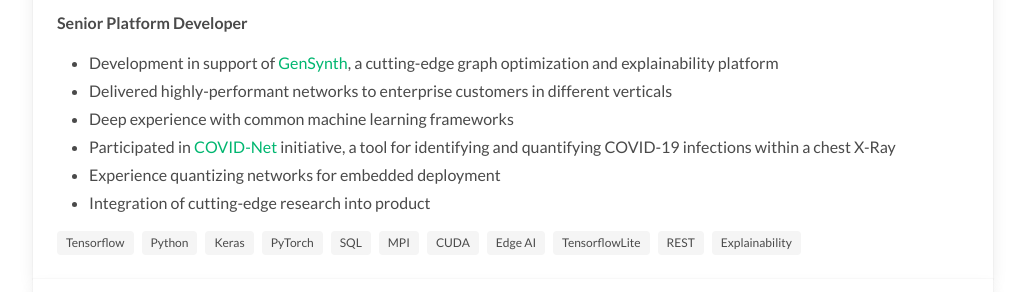
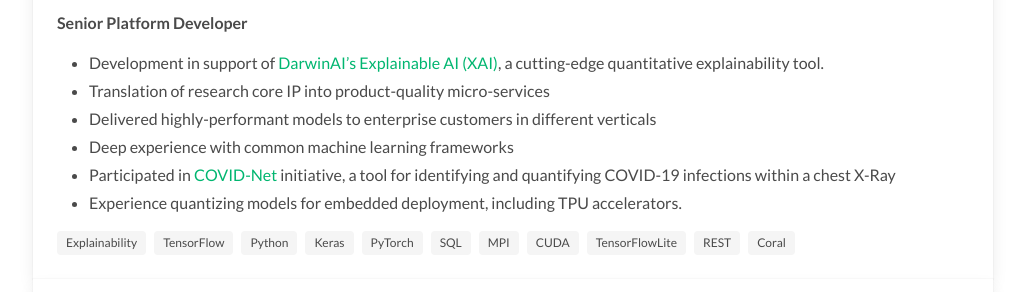
Before and after one commit to itSeez/itSeez.github.io, a plain HTML site: page index.html in a window 1280 px wide. Shown: the part 1083-1375 px from the top of the page, without its empty margins (127-1152 px from the left). Drawn offline with Linux system fonts and the light colour scheme.

Commit message:
Reformatted + updated some text and link content. Aterica links are dead + GenSynth is also no longer a thing.

```diff
--- a/index.html
+++ b/index.html
@@ -43,13 +43,15 @@
                             </a>
                         </div>
                         <div class="column" style="min-width:75px;max-width:100px">
-                            <a href="https://www.linkedin.com/in/paul-mcinnis-7a63173b" target="_blank" class="icon has-text-light">
+                            <a href="https://www.linkedin.com/in/paul-mcinnis-7a63173b" target="_blank"
+                                class="icon has-text-light">
                                 <i class="fab fa-1x fa-linkedin-in" style="color:black"></i>
                                 <strong style="color:black">Linkedin</strong>
                             </a>
                         </div>
                         <div class="column" style="min-width:75px;max-width:100px">
-                            <a href="https://github.com/PaulMcInnis" target="_blank" class="icon has-text-light" style="color:black">
+                            <a href="https://github.com/PaulMcInnis" target="_blank" class="icon has-text-light"
+                                style="color:black">
                                 <i class="fas fa fa-github" style="color:black"></i>
                                 <strong style="color:black">Github</strong>
                             </a>
@@ -67,7 +69,14 @@
             <h1 class="title">About Me</h1>
             <hr />
             <p>
-                I am a self-starter who enjoys building things from the ground up, and working with cutting-edge technology. <br /><br /> In my spare time I'm maintaining my open-source job searching tool <a href="https://github.com/PaulMcInnis/JobFunnel" target="_blank">JobFunnel</a>, playing with my band the <a href="https://www.facebook.com/pages/category/Musician-Band/The-Recollectives-101336001232750/" target="_blank">Recollectives</a>, or breaking out my soldering iron and trying out a new Raspberry Pi project. <br /><br /> I am always on the lookout for new and exciting opportunities - if you think I would be a good fit, feel free to <a href="mailto:paulmcinnis99@gmail.com" target="_blank">drop me a line</a>.
+                I am a self-starter who enjoys building things from the ground up, and working with cutting-edge
+                technology. <br /><br /> In my spare time I'm maintaining my open-source job searching tool <a
+                    href="https://github.com/PaulMcInnis/JobFunnel" target="_blank">JobFunnel</a>, playing with my band
+                the <a href="https://www.facebook.com/pages/category/Musician-Band/The-Recollectives-101336001232750/"
+                    target="_blank">Recollectives</a>, or breaking out my soldering iron and trying out a new Raspberry
+                Pi project. <br /><br /> I am always on the lookout for new and exciting opportunities - if you think I
+                would be a good fit, feel free to <a href="mailto:paulmcinnis99@gmail.com" target="_blank">drop me a
+                    line</a>.
             </p>
         </div>
     </section>
@@ -96,25 +105,30 @@
                     <div class="content">
                         <p><b>Senior Platform Developer</b></p>
                         <ul>
-                            <li>Development in support of <a href="https://www.darwinai.com/gensynth_platform.html" target="_blank">GenSynth</a>, a cutting-edge graph optimization and explainability platform</li>
-                            <li>Delivered highly-performant networks to enterprise customers in different verticals</li>
+                            <li>Development in support of <a href="hhttps://darwinai.com/our-technology/"
+                                    target="_blank">DarwinAI’s Explainable AI (XAI)</a>, a cutting-edge
+                                quantitative explainability tool.</li>
+                            <li>Translation of research core IP into product-quality micro-services</li>
+                            <li>Delivered highly-performant models to enterprise customers in different verticals</li>
                             <li>Deep experience with common machine learning frameworks</li>
-                            <li>Participated in <a href="https://github.com/lindawangg/COVID-Net" target="_blank">COVID-Net</a> initiative, a tool for identifying and quantifying COVID-19 infections within a chest X-Ray</li>
-                            <li>Experience quantizing networks for embedded deployment</li>
-                            <li>Integration of cutting-edge research into product</li>
+                            <li>Participated in <a href="https://github.com/lindawangg/COVID-Net"
+                                    target="_blank">COVID-Net</a> initiative, a tool for identifying and quantifying
+                                COVID-19 infections within a chest X-Ray</li>
+                            <li>Experience quantizing models for embedded deployment, including TPU accelerators.
+                            </li>
                         </ul>
                         <div class="tags">
-                            <span class="tag">Tensorflow</span>
+                            <span class="tag">Explainability</span>
+                            <span class="tag">TensorFlow</span>
                             <span class="tag">Python</span>
                             <span class="tag">Keras</span>
                             <span class="tag">PyTorch</span>
                             <span class="tag">SQL</span>
                             <span class="tag">MPI</span>
                             <span class="tag">CUDA</span>
-                            <span class="tag">Edge AI</span>
-                            <span class="tag">TensorflowLite</span>
+                            <span class="tag">TensorFlowLite</span>
                             <span class="tag">REST</span>
-                            <span class="tag">Explainability</span>
+                            <span class="tag">Coral</span>
                         </div>
                     </div>
                 </div>
@@ -138,14 +152,15 @@
                     <div class="content">
                         <p><b>Software Developer (AI)</b></p>
                         <ul>
-                            <li>Development in support of <a href="https://rave.dj/" target="_blank">RaveDJ</a>, an A.I. DJ web-app</li>
+                            <li>Development in support of <a href="https://rave.dj/" target="_blank">RaveDJ</a>, an A.I.
+                                DJ web-app</li>
                             <li>Development of novel Music Information Retrieval (MIR) IP for DJ mixing backend</li>
                             <li>Development of novel dataset including training of annotators and pipeline</li>
                             <li>Data science driven research and development in support of novel IP</li>
                             <li>Deployment of AI micro-service for live product</li>
                         </ul>
                         <div class="tags">
-                            <span class="tag">Tensorflow</span>
+                            <span class="tag">TensorFlow</span>
                             <span class="tag">Python</span>
                             <span class="tag">Kubernetes</span>
                             <span class="tag">C</span>
@@ -177,9 +192,12 @@
                         <p><b>Engineering Manager</b></p>
                         <ul>
                             <li>Responsible for Innovation and Electrical sub-teams</li>
-                            <li>Advanced Vehicle Technology Competition (<a href="https://avtcseries.org/" target="_blank">AVTC</a>) for the conversion of a Camaro into a hybrid sports car</li>
+                            <li>Advanced Vehicle Technology Competition (<a href="https://avtcseries.org/"
+                                    target="_blank">AVTC</a>) for the conversion of a Camaro into a hybrid sports car
+                            </li>
                             <li>Engineering work in support of novel powertrain design, controls and simulation</li>
-                            <li>Development of hardware and software platform for training object detection and tracking algorithms with Waterloo’s autonomous vehicle research group</li>
+                            <li>Development of hardware and software platform for training object detection and tracking
+                                algorithms with Waterloo’s autonomous vehicle research group</li>
                             <li>Design and implementation of all high and low-voltage subsystems including fusing</li>
                             <li>Responsible for numerous high-pressure, techical public speaking presentations</li>
                         </ul>
@@ -297,7 +315,9 @@
                             <li>Hybrid powertrain research and development</li>
                             <li>Advanced Driver Assistance Systems (ADAS) research and development</li>
                             <li>In partnership with the EcoCar Advanced Vehicle Technology Competition (AVTC)</li>
-                            <li>Thesis: <a href="https://uwspace.uwaterloo.ca/handle/10012/12230" style="color:black" target="_blank">Intelligent Vehicle Development through Scalable Data Collection Processes and Simulation</a></li>
+                            <li>Thesis: <a href="https://uwspace.uwaterloo.ca/handle/10012/12230" style="color:black"
+                                    target="_blank">Intelligent Vehicle Development through Scalable Data Collection
+                                    Processes and Simulation</a></li>
                         </ul>
                     </div>
 
@@ -325,11 +345,13 @@
 
                 <div class="level-item has-text-centered">
                     <div>
-                        <a href="https://www.linkedin.com/in/paul-mcinnis-7a63173b" class="icon is-large" target="_blank">
+                        <a href="https://www.linkedin.com/in/paul-mcinnis-7a63173b" class="icon is-large"
+                            target="_blank">
                             <i class="fab fa-2x fa-linkedin-in" style="color:black"></i>
                         </a>
                         <p class="heading">
-                            <a href="https://www.linkedin.com/in/paul-mcinnis-7a63173b" style="color:black" target="_blank">LinkedIn</a>
+                            <a href="https://www.linkedin.com/in/paul-mcinnis-7a63173b" style="color:black"
+                                target="_blank">LinkedIn</a>
                         </p>
                     </div>
                 </div>
@@ -370,7 +392,10 @@
                     </figure>
                 </div>
                 <div class="content">
-                    <p>JobFunnel is a tool for scraping job postings from multiple websites into a single .csv file. I built it to save time spent clicking through job websites and encountering duplicates, irrelevant results, and advertising. </br> </br> It has since gained a global userbase with ~1.5k stars on Github and an active development community.</p>
+                    <p>JobFunnel is a tool for scraping job postings from multiple websites into a single .csv file. I
+                        built it to save time spent clicking through job websites and encountering duplicates,
+                        irrelevant results, and advertising. </br> </br> It has since gained a global userbase with
+                        ~1.5k stars on Github and an active development community.</p>
                     <div class="tags">
                         <span class="tag">Python</span>
                         <span class="tag">BeautifulSoup</span>
@@ -408,14 +433,24 @@
                 </div>
 
                 <div class="content">
-                    <p>At DarwinAI, I have had the opportunity to work closely with Dr. Alexander Wong, and have assisted in the development of <a href="https://arxiv.org/pdf/2003.09871.pdf" target="_blank">COVID-Net</a>, which is a neural network that is capable of identifying the presence of pneumonic COVID-19 from a chest X-Ray. </br> </br> This tool is able to discriminate well between other pneumonic infections and COVID-19. Additionally, in-conjunction with Gensynth's Inquire tool, insights can be obtained around the triggering information in the image. </br> </br> I focused primarily on building transfer learning tools to demonstrate that a measure of severity can be obtained as well. A complete version of this is realized as Covid-Net-S, which can be found on the project's <a href="https://github.com/lindawangg/COVID-Net" target="_blank">Github</a>.</p>
+                    <p>At DarwinAI, I have had the opportunity to work closely with Dr. Alexander Wong, and have
+                        assisted in the development of <a href="https://arxiv.org/pdf/2003.09871.pdf"
+                            target="_blank">COVID-Net</a>, which is a neural network that is capable of identifying the
+                        presence of pneumonic COVID-19 from a chest X-Ray. </br> </br> This tool is able to discriminate
+                        well between other pneumonic infections and COVID-19. Additionally, in-conjunction with
+                        Gensynth's Inquire tool, insights can be obtained around the triggering information in the
+                        image. </br> </br> I focused primarily on building transfer learning tools to demonstrate that a
+                        measure of severity can be obtained as well. A complete version of this is realized as
+                        Covid-Net-S, which can be found on the project's <a
+                            href="https://github.com/lindawangg/COVID-Net" target="_blank">Github</a>.</p>
                     <div class="tags">
-                        <span class="tag">Tensorflow</span>
+                        <span class="tag">TensorFlow</span>
                         <span class="tag">Python</span>
                         <span class="tag">Jupyter</span>
                         <span class="tag">Imaging</span>
                         <span class="tag">Transfer-Learning</span>
                         <span class="tag">Root Cause Analysis</span>
+                        <span class="tag">Medical Imaging</span>
                     </div>
                 </div>
             </section>
@@ -443,7 +478,12 @@
                 </div>
 
                 <div class="content">
-                    <p>As a mechanical design contractor, I helped bring Aterica's smart epi-pen case to reality. Working from an initially 3D-printed prototype, I refined the design for injection moulding and built initial prototypes. I additionally spent development time analyzing failure-modes and designing components which accomodate the environmental conditions and material composition.</br> </br> The Veta™ is intended to save lives by providing real-time location and temperature feedback to people who rely on epinephrine auto-injectors.</br> </br> The Aterica Veta™ is now purchasable <a href="https://ca.aterica.com/" target="_blank">online</a>.</p>
+                    <p>As a mechanical design contractor, I helped bring Aterica's smart epi-pen case to reality.
+                        Working from an initially 3D-printed prototype, I refined the design for injection moulding and
+                        built initial prototypes. I additionally spent development time analyzing failure-modes and
+                        designing components which accomodate the environmental conditions and material
+                        composition.</br> </br> The Veta™ is intended to save lives by providing real-time location and
+                        temperature feedback to people who rely on epinephrine auto-injectors.</br>
                         <div class="tags">
                             <span class="tag">CAD</span>
                             <span class="tag">FEM</span>
@@ -491,7 +531,14 @@
                 </div>
 
                 <div class="content">
-                    <p>As Engineering Manager for the University of Waterloo Alternate Fuels Team (UWAFT), I lead the innovation and electrical sub-teams to an international hybrid vehicle competition by bringing up critical subsystems and engaging faculty in research projects. <br/> <br/> I managed a number of students and designed and integrated the high and low voltage systems including fusing design and simulation for requirements-generation. <br/> <br/> In addition to this I worked with the Waterloo's autonomous vehicles research group to develop a data collection platform based around a phone app for the purposes of accelerating Advancd Driver Assistance Systems (ADAS) development.</p>
+                    <p>As Engineering Manager for the University of Waterloo Alternate Fuels Team (UWAFT), I lead the
+                        innovation and electrical sub-teams to an international hybrid vehicle competition by bringing
+                        up critical subsystems and engaging faculty in research projects. <br /> <br /> I managed a
+                        number of students and designed and integrated the high and low voltage systems including fusing
+                        design and simulation for requirements-generation. <br /> <br /> In addition to this I worked
+                        with the Waterloo's autonomous vehicles research group to develop a data collection platform
+                        based around a phone app for the purposes of accelerating Advancd Driver Assistance Systems
+                        (ADAS) development.</p>
                     <div class="tags">
                         <span class="tag">CANBus</span>
                         <span class="tag">FEM</span>
@@ -539,7 +586,11 @@
                 </div>
 
                 <div class="content">
-                    <p>Made entirely of 6061-T6-grade Aluminum and with an IP-67 grade sealing, this ambitious final-year capstone project was the culmination of multiple attempts to build a fun way to get around campus no matter the season.<br/> <br/>The bike has numerous additional features, including torque-vectored steering, heated handlegrips, turning signals, regenerative braking and pedalling, and over 2 kW of available AWD electric power!</p>
+                    <p>Made entirely of 6061-T6-grade Aluminum and with an IP-67 grade sealing, this ambitious
+                        final-year capstone project was the culmination of multiple attempts to build a fun way to get
+                        around campus no matter the season.<br /> <br />The bike has numerous additional features,
+                        including torque-vectored steering, heated handlegrips, turning signals, regenerative braking
+                        and pedalling, and over 2 kW of available AWD electric power!</p>
                     <div class="tags">
                         <span class="tag">software</span>
                         <span class="tag">hardware</span>
@@ -573,7 +624,9 @@
                 </div>
 
                 <div class="content">
-                    <p>This was a fun project where I built a raspberry pi zero, a battery, a DAC and a tiny OLED screen into a USB-MIDI keyboard. On the software side it is running raspbian headless and uses PureData to handle the synthesis.</br></br>This little keyboard works really well as a sampler!</p>
+                    <p>This was a fun project where I built a raspberry pi zero, a battery, a DAC and a tiny OLED screen
+                        into a USB-MIDI keyboard. On the software side it is running raspbian headless and uses PureData
+                        to handle the synthesis.</br></br>This little keyboard works really well as a sampler!</p>
                     <div class="tags">
                         <span class="tag">embedded</span>
                         <span class="tag">python</span>
```
Lines whose indentation alone changed are shown as unchanged.
